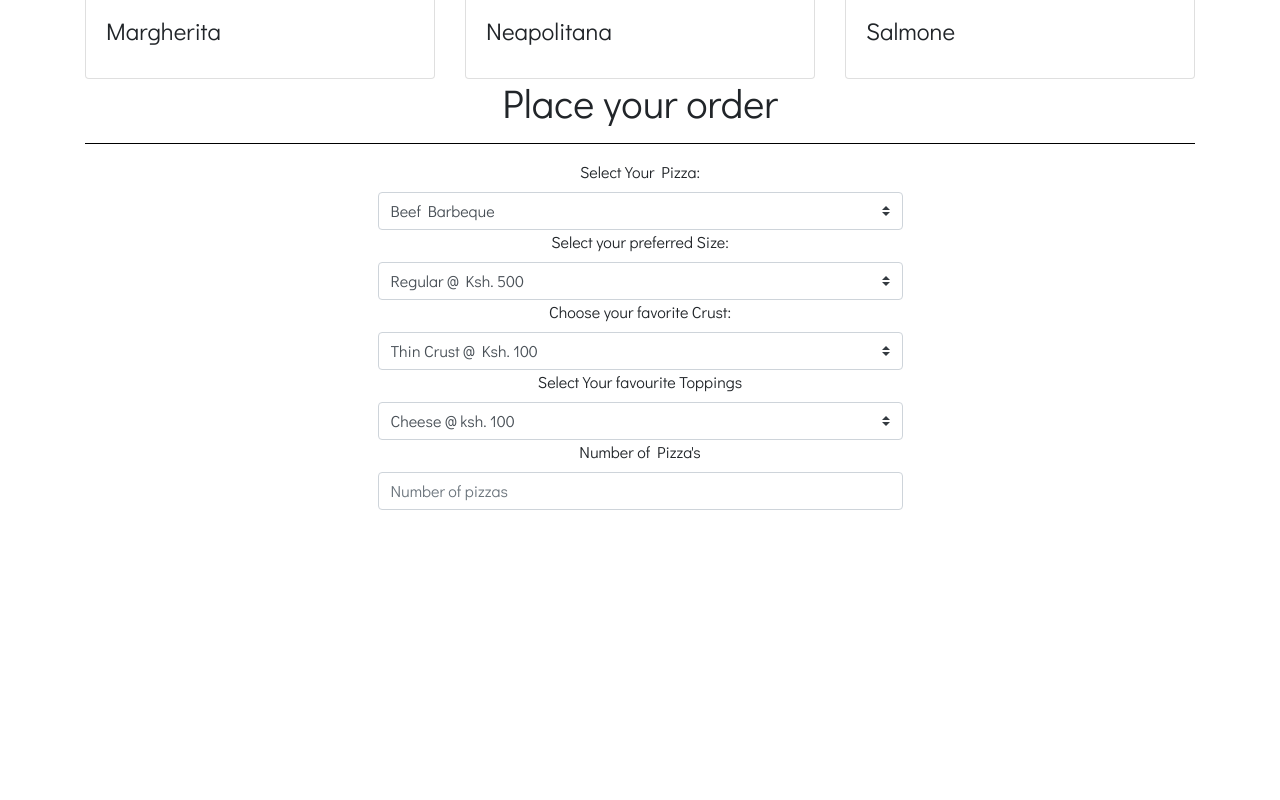
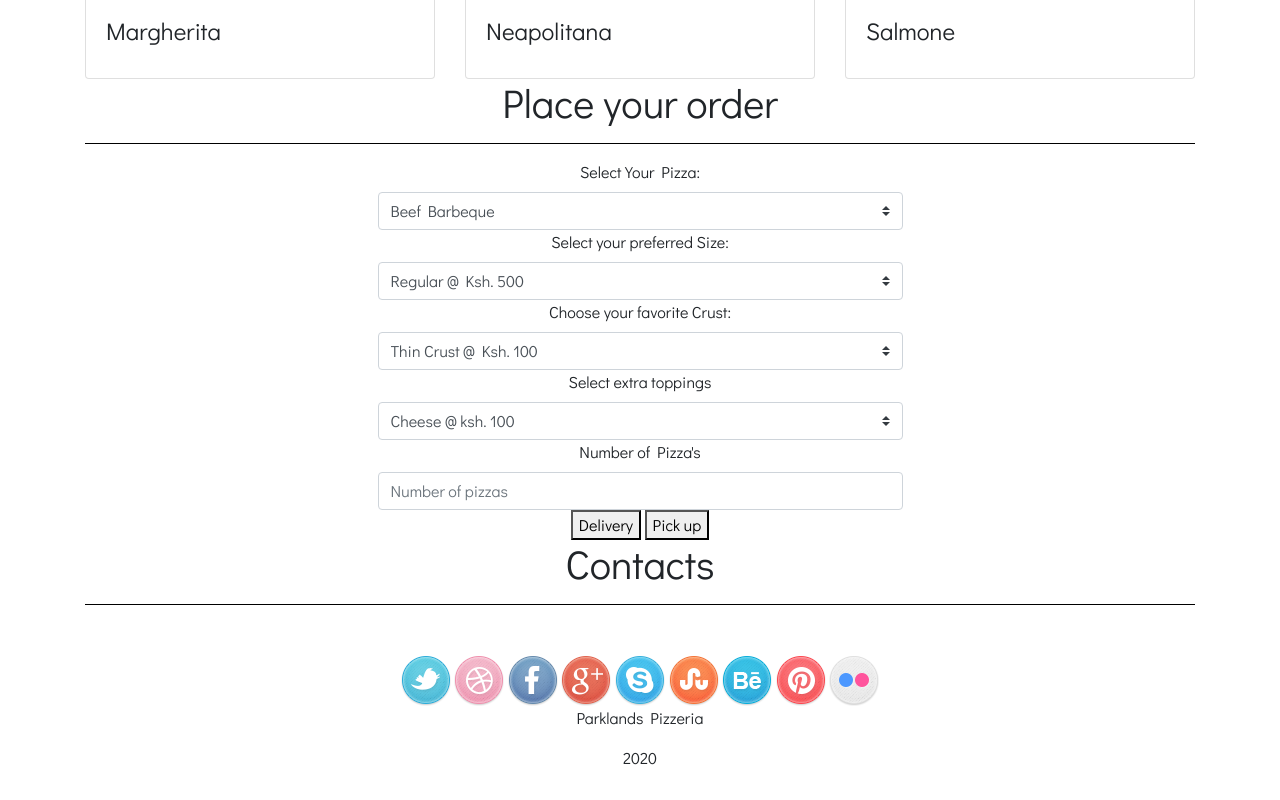
Before and after one commit to Bnabz/parklands_pizzeria, a plain HTML site: page index.html in a window 1280 px wide. Shown: the part 1224-2024 px from the top of the page. Before the commit the page ends 1734 px from the top, so only its background shows below. Drawn offline with Linux system fonts and the light colour scheme.

Commit message:
create delivery option buttons

```diff
--- a/css/styles.css
+++ b/css/styles.css
@@ -14,7 +14,7 @@ body{
   padding-bottom: 200px;
 
 }
-#header-title, #order-title{
+.section-title{
   text-align: center;
 }
 hr{
@@ -23,3 +23,11 @@ hr{
 .pizza_img{
   height: 300px
 }
+#delivery-option{
+  align-items: : center;
+}
+footer{
+  padding-top: 35px;
+  margin-bottom:30px;
+  text-align: center;
+}
--- a/index.html
+++ b/index.html
@@ -13,7 +13,7 @@
       <h1>PARKLANDS PIZZERIA<h1>
     </div>
 
-    <div class="container" id = header-title>
+    <div class="container section-title">
       <h1> Menu</hh1>
       <hr>
     </div>
@@ -78,7 +78,7 @@
        </div>
     </div>
 
-    <div class="container" id = order-title>
+    <div class="container section-title">
       <h1> Place your order</h1>
       <hr>
     </div>
@@ -107,7 +107,7 @@
                   <option value="thick">Stuffed @ Ksh. 150</option>
                   <option value="flatbread">Gluten-free @ sh. 180</option>
               </select>
-              <label>Select Your favourite Toppings</label>
+              <label>Select extra toppings</label>
               <select class="custom-select " id="toppings" >
                   <option value="cheese">Cheese @ ksh. 100</option>
                   <option value="pineapple">Onions @ ksh. 100</option>
@@ -123,5 +123,30 @@
           </form>
     </div>
 
+    <div class="d-block mx-auto text-center">
+     <button class='deliver'>Delivery</button>
+     <button class='delivernot'>Pick up</button>
+   </div>
+
+   <div class="container section-title">
+     <h1>Contacts</h1>
+     <hr>
+   </div>
+
+   <footer>
+    <img src="assets/social_icons/twitter.png" alt="twitter">
+    <img src="assets/social_icons/dribble.png" alt="dribble">
+    <img src="assets/social_icons/facebook.png" alt="facebook">
+    <img src="assets/social_icons/g_plus.png" alt="g_plus">
+    <img src="assets/social_icons/skype.png" alt="skype">
+    <img src="assets/social_icons/stumble_upon.png" alt="stumble_upon">
+    <img src="assets/social_icons/behance.png" alt="behance">
+    <img src="assets/social_icons/pinterest.png" alt="pinterest">
+    <img src="assets/social_icons/flickr.png" alt="flickr">
+    <p>Parklands Pizzeria</p>
+    <p>2020</p>
+</footer>
+
+
   </body>
 </html>
```
Also changed, not shown: assets/social_icons/behance.png (added), assets/social_icons/dribble.png (added), assets/social_icons/facebook.png (added), assets/social_icons/flickr.png (added), assets/social_icons/g_plus.png (added), assets/social_icons/pinterest.png (added), assets/social_icons/skype.png (added), assets/social_icons/stumble_upon.png (added), assets/social_icons/twitter.png (added), assets/social_icons/you_tube.png (added).
